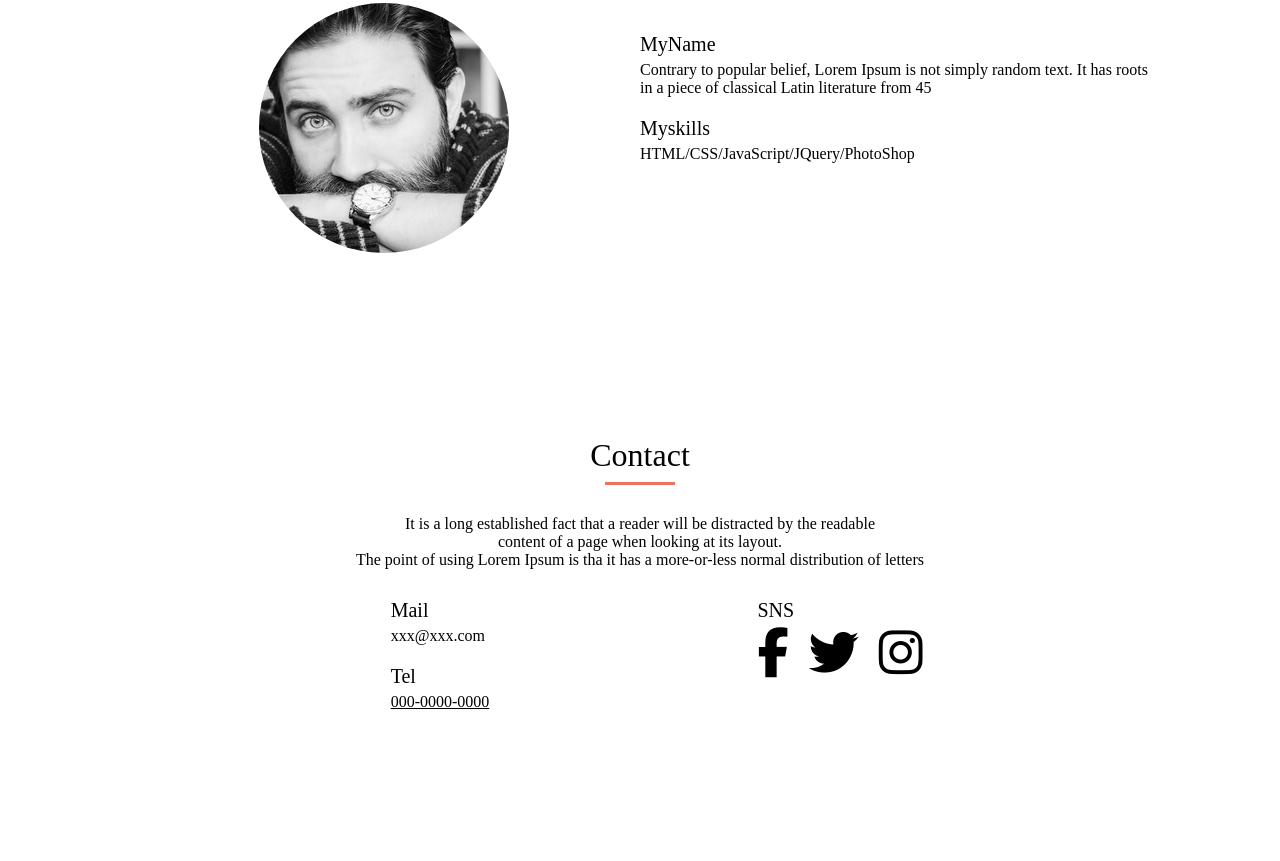
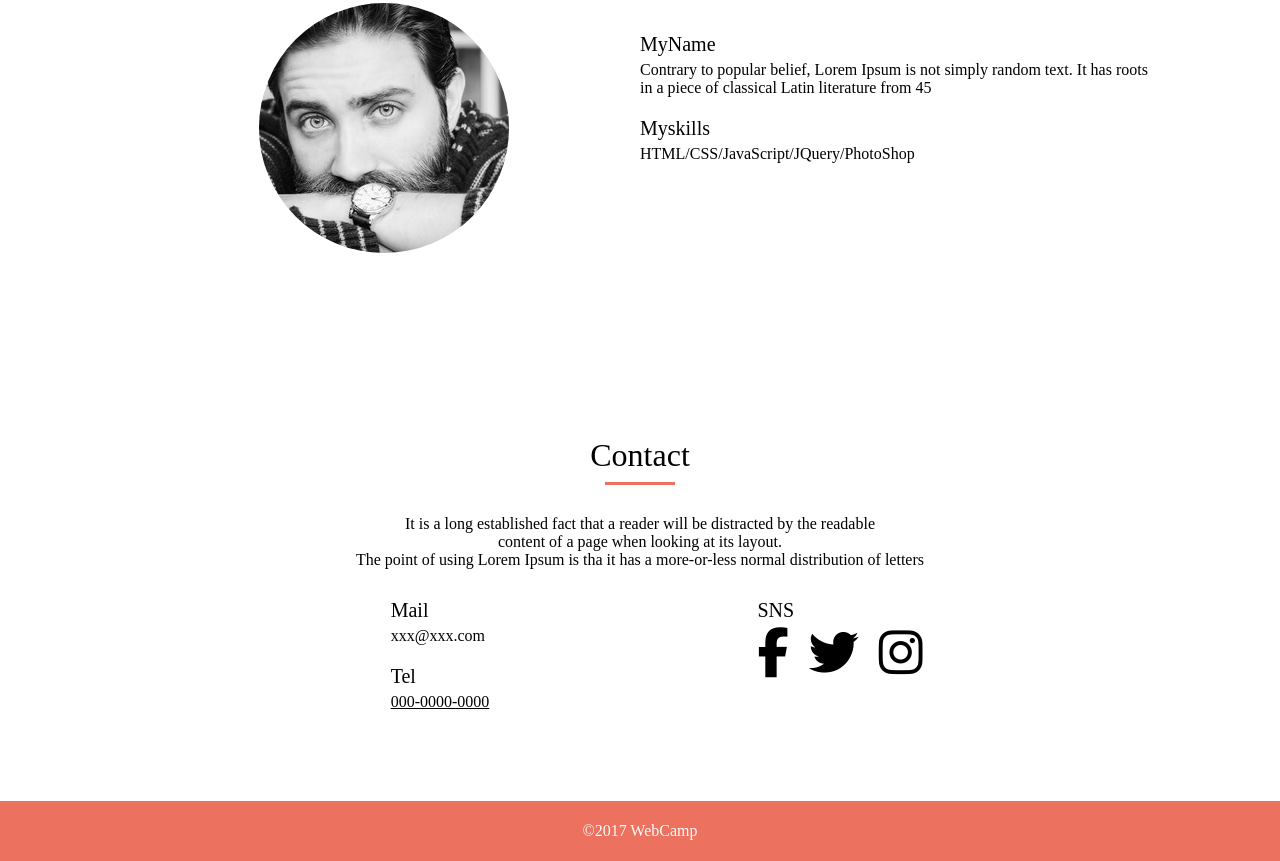
Before and after one commit to RedCatHuu/skilup_site, a plain HTML site: page index.html in a window 1280 px wide. Shown: the part 2392-3253 px from the top of the page. Before the commit the page ends 3193 px from the top, so only its background shows below. Drawn offline with Linux system fonts and the light colour scheme.

Commit message:
[add]フッター

```diff
--- a/index.html
+++ b/index.html
@@ -171,4 +171,8 @@
       </div>
 
     </main>
+
+    <footer>
+      <div>©2017 WebCamp</div>
+    </footer>
   </body>
--- a/style.css
+++ b/style.css
@@ -295,3 +295,12 @@ header{
 .fa-twitter{
   margin: 0 20px;
 }
+
+footer{
+  height: 60px;
+  background-color: #ec715f;
+  color: #fafafa;
+  display: flex;
+  justify-content: center;
+  align-items: center;
+}
```
